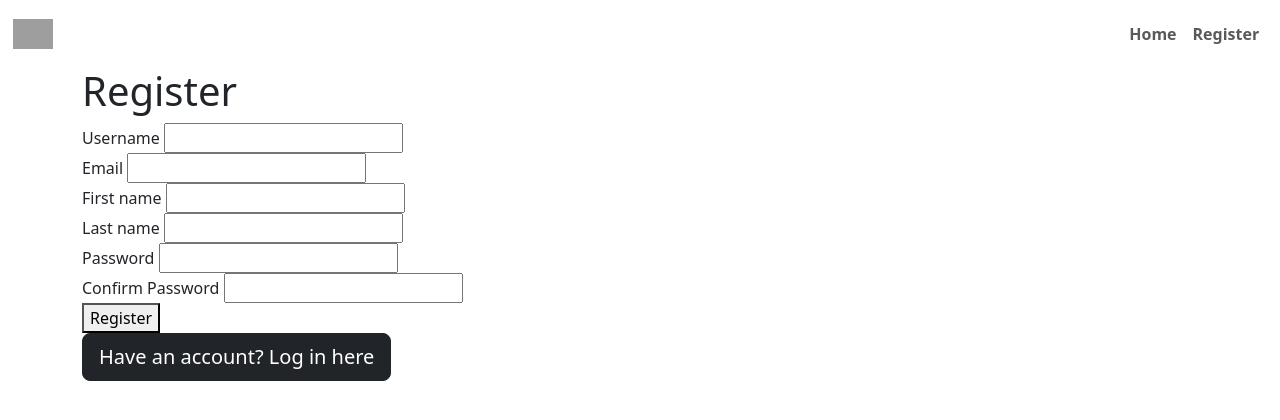
After one commit to Mace62/GPSTracker, a Flask app: page /register in a window 1280 px wide. The commit adds this page. Shown: the top 420 px of the page. Run offline with Flask 2, Linux system fonts and the light colour scheme; some libraries are stand-ins or nearby versions; grey boxes are pictures that could not be loaded.

Commit message:
created login/register page

```diff
--- /dev/null
+++ b/app/forms.py
@@ -0,0 +1,15 @@
+from flask_wtf import FlaskForm
+from wtforms import TextAreaField, StringField, PasswordField, FloatField, IntegerField
+from wtforms.validators import DataRequired, Length, NumberRange
+
+class LoginForm(FlaskForm):
+    username = TextAreaField('Username', validators=[DataRequired()])
+    password = PasswordField('Password', validators=[DataRequired()])
+
+
+class RegisterForm(FlaskForm):
+    username = TextAreaField('Username', validators=[DataRequired()])
+    password = PasswordField('Password', validators=[DataRequired()])
+    first_name = TextAreaField('First Name', validators=[DataRequired()])
+    last_name = TextAreaField('Last Name', validators=[DataRequired()])
+    email = TextAreaField('Email', validators=[DataRequired()])
--- a/app/templates/base.html
+++ b/app/templates/base.html
@@ -28,7 +28,7 @@
             <div class="collapse navbar-collapse justify-content-end" id="navbarSupportedContent">
                 <ul class="navbar-nav">
                     <li class="nav-item"><a class="nav-link" href="/"><strong>Home</strong></a></li>
-                    <li class="nav-item"><a class="nav-link" href="/page1"><strong>Page 1</strong></a></li>
+                    <li class="nav-item"><a class="nav-link" href="/register"><strong>Register</strong></a></li>
                 </ul>
             </div>
         </nav>
--- /dev/null
+++ b/app/templates/register.html
@@ -0,0 +1,40 @@
+{% extends "base.html" %}
+{% block content %}
+
+<h1>Register</h1>
+
+<form action="" method="post" name="Register">
+    <input type="hidden" name="csrf_token" value="{{ csrf_token() }}"/>
+    {{ form.csrf }}
+    <div>
+        <label for="username">Username</label>
+        <input type="text" id="username" name="username" required>
+    </div>
+    <div>
+        <label for="email">Email</label>
+        <input type="text" id="email" name="email" required>
+    </div>
+    <div>
+        <label for="first_name">First name</label>
+        <input type="text" id="first_name" name="first_name" required>
+    </div>
+    <div>
+        <label for="last_name">Last name</label>
+        <input type="text" id="last_name" name="last_name" required>
+    </div>
+    <div>
+        <label for="password">Password</label>
+        <input type="password" id="password" name="password" required>
+    </div>
+    <div>
+        <label for="confirm_password">Confirm Password</label>
+        <input type="password" id="confirm_password" name="confirm_password" required>
+    </div>
+    <div>
+        <button type="submit">Register</button>
+    </div>
+</form>
+
+<a  href="/login"><button type="submit" class="btn btn-lg btn-block btn-dark btn-submit">Have an account? Log in here</button></a>
+
+{% endblock %}
--- a/app/views.py
+++ b/app/views.py
@@ -1,7 +1,70 @@
 from flask import *
-from app import app
-from flask import render_template, flash, request
+from app import app, models, db
+from flask import render_template, flash, request, redirect, url_for
+from app.forms import LoginForm, RegisterForm
+from flask_login import LoginManager, login_user
+from flask_login import logout_user, UserMixin, current_user
+import bcrypt
+from datetime import datetime
 
 @app.route('/')
 def index():
     return render_template('index.html')
+
+@app.route('/register', methods=['GET', 'POST'])
+def register():
+    form = RegisterForm()
+
+    if form.validate_on_submit():
+        try:
+            if models.User.query.filter_by(
+                    username=form.username.data).first():
+                flash("Username exists, try a different name")
+                return render_template('register.html', form=form)
+
+            if models.User.query.filter_by(
+                    email=form.email.data).first():
+                flash("Email exists, try a different email")
+                return render_template('register.html', form=form)
+
+            # hash password and assign ID to new user
+            num_ids = models.User.query.count()
+            hashed_password = bcrypt.hashpw(
+                form.password.data.encode('utf-8'), bcrypt.gensalt())
+            new_user = models.User(id=num_ids+1,
+                                       username=form.username.data,
+                                       password=hashed_password,
+                                       firstname=form.first_name.data,
+                                       lastname=form.last_name.data,
+                                       email=form.email.data)
+            db.session.add(new_user)
+            db.session.commit()
+            flash("Registered successfully.")
+
+            return redirect(url_for('index'))
+        except Exception as e:
+            flash(f"Error: {e}")
+
+    return render_template('register.html', form=form)
+
+@app.route('/login', methods=['GET', 'POST'])
+def login():
+    form = LoginForm()
+
+    # if login button is clicked
+    if form.validate_on_submit():
+        try:
+            user = models.User.query.filter_by(
+                username=form.username.data).first()
+
+            # hashes password input, compared to db
+            if user and bcrypt.checkpw(
+                    form.password.data.encode('utf-8'), user.password):
+                flash("Logged in successfully!")
+                return redirect(url_for('index'))
+            else:
+                flash("Incorrect username or password")
+        except Exception as e:
+            flash(f"Error: {e}")
+
+    return render_template('login.html', form=form)
```
Also changed, not shown: app/__init__.py (+10 -1 lines), app/templates/login.html (added, +22 -0 lines), requirements.txt (+7 -0 lines).
